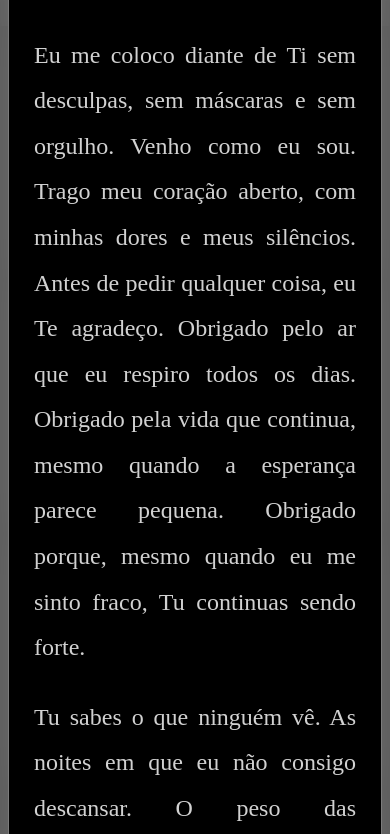
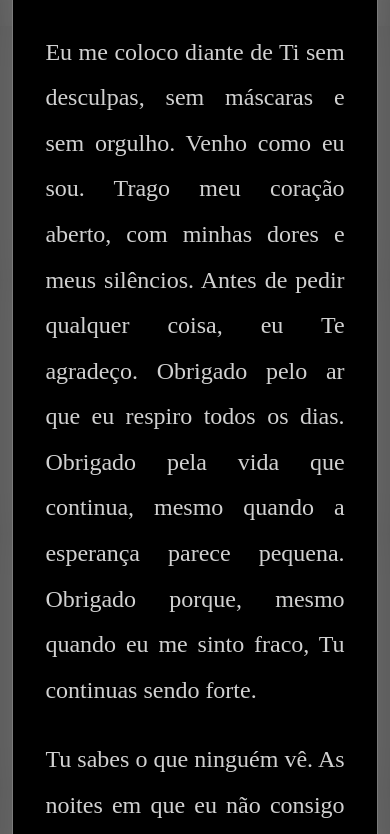
Before and after one commit to fabriciobzrr/oracao2_html_css, a plain HTML site: page index.html in a window 390 px wide. Shown: the part 229-1063 px from the top of the page. Drawn offline with Linux system fonts and the light colour scheme.

Commit message:
Atualizar o index.html

```diff
--- a/index.html
+++ b/index.html
@@ -63,8 +63,8 @@
     @media (max-width: 768px) {
       #container {
         margin: 2rem 0;
-        max-width: 90%;
-        padding: 35px 25px;
+        max-width: 80%;
+        padding: 2rem;
       }
 
       h2 {
```
